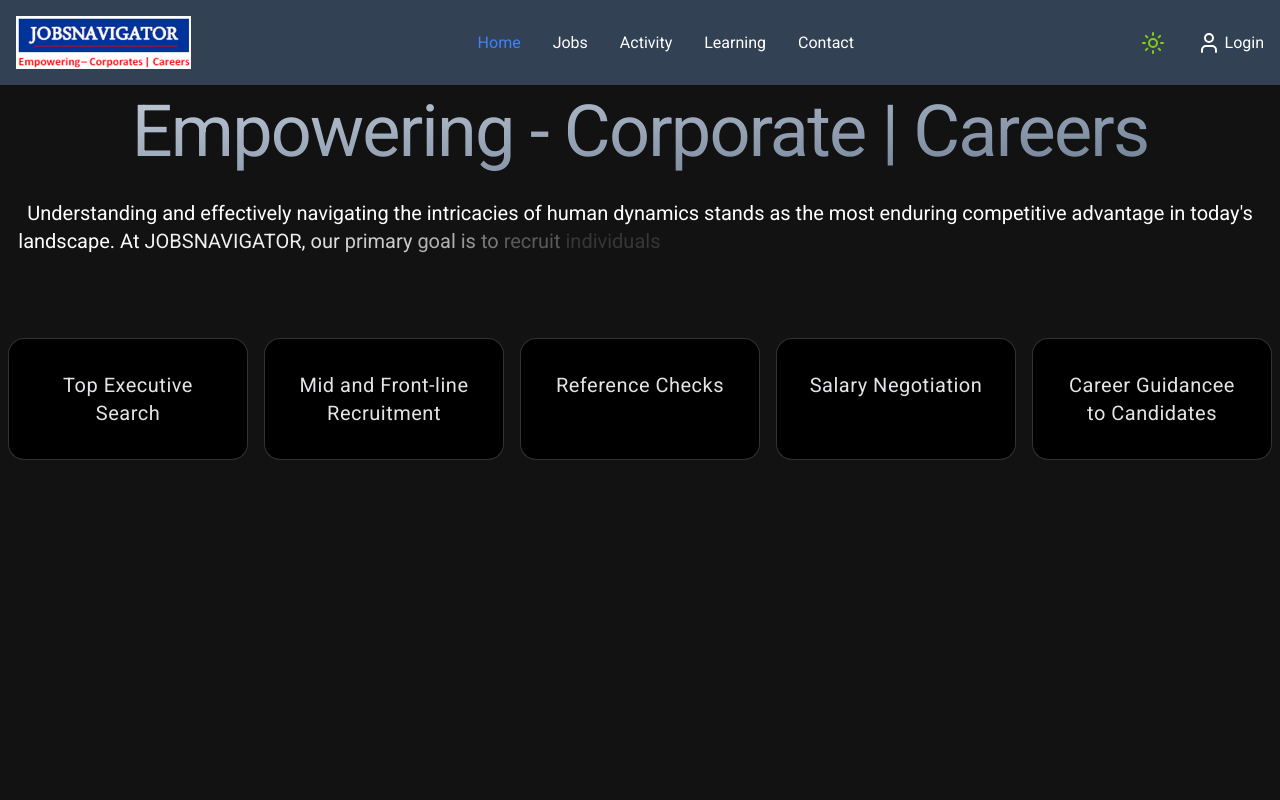
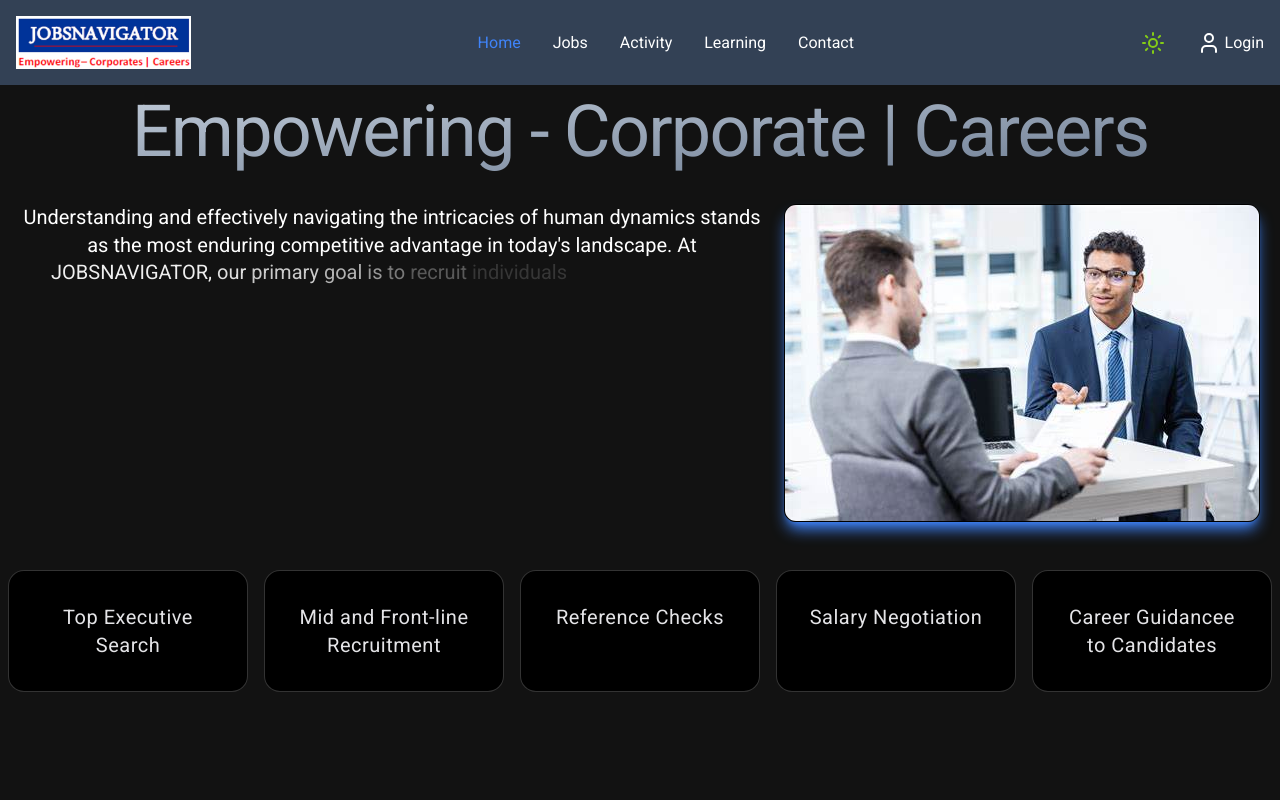
Before and after one commit to JOBSNAVIGATOR/JOBSNAVIGATOR, a Next.js app: page / in a window 1280 px wide. Shown: the top 800 px of the page. Built offline with nearby package versions, Linux system fonts and the light colour scheme.

Commit message:
added image beside content in her section

```diff
--- a/src/app/(front-office)/layout.jsx
+++ b/src/app/(front-office)/layout.jsx
@@ -6,7 +6,7 @@ export default function Layout({ children }) {
   return (
     <div>
       <Navbar />
-      <div className="mt-20 min-h-screen">{children}</div>
+      <div className="mt-20 min-h-screen bg-slate-300 dark:bg-transparent">{children}</div>
       <Footer />
     </div>
   );
--- a/src/app/(front-office)/page.js
+++ b/src/app/(front-office)/page.js
@@ -1,6 +1,7 @@
 import Description from "@/components/frontOffice/home/Description";
 import { HoverEffect } from "@/components/ui/card-hover-effext";
 import LampDemo from "@/components/ui/Lamp";
+import Image from "next/image";
 
 export const projects = [
   {
@@ -38,9 +39,17 @@ export default function Home() {
         <LampDemo title="Empowering - Corporate | Careers" />
       </div>
       {/* content section */}
-      <div className=" text-center">
-        <Description />
+      <div className="flex flex-col md:flex-row  gap-5 p-5 max-w-7xl mx-auto">
+        <Description className="order-2 md:order-1" />
+        <Image
+          src="/interview.jpeg"
+          width={800}
+          height={800}
+          alt="interview image"
+          className="order-1 md:order-2 w-full h-auto md:w-[400px] md:h-[500px] lg:w-[600px] lg:h-auto rounded-xl shadow-lg shadow-blue-500 border border-black"
+        />
       </div>
+
       {/* cards */}
       <div>
         <HoverEffect items={projects} />
--- a/src/components/frontOffice/home/Description.jsx
+++ b/src/components/frontOffice/home/Description.jsx
@@ -39,6 +39,7 @@ export default function Description() {
         words={about}
         onCompletion={handleFirstEffectComplete}
       />
+      <br />
       {firstEffectCompleted && <TextGenerateEffect words={locations} />}
     </div>
   );
--- a/src/components/ui/card-hover-effext.jsx
+++ b/src/components/ui/card-hover-effext.jsx
@@ -24,7 +24,7 @@ export const HoverEffect = ({ items, className }) => {
           <AnimatePresence>
             {hoveredIndex === idx && (
               <motion.span
-                className="absolute inset-0 h-full w-full bg-blue-200 dark:bg-blue-800/[0.8] block  rounded-3xl"
+                className="absolute inset-0 h-full w-full bg-blue-400 dark:bg-blue-800/[0.8] block  rounded-3xl"
                 layoutId="hoverBackground"
                 initial={{ opacity: 0 }}
                 animate={{
--- a/src/components/ui/text-generate-effect.jsx
+++ b/src/components/ui/text-generate-effect.jsx
@@ -91,7 +91,7 @@ export const TextGenerateEffect = ({ words, className, onCompletion }) => {
 
   return (
     <div className={cn("font-thin", className)}>
-      <div className="mt-4">
+      <div className="">
         <div className="max-w-7xl mx-auto text-center dark:text-white text-black text-xl leading-snug tracking-light">
           {renderWords()}
         </div>
```
Also changed, not shown: public/wallpaper.webp (added).
